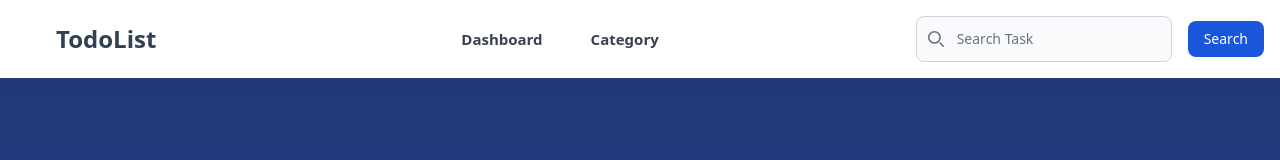
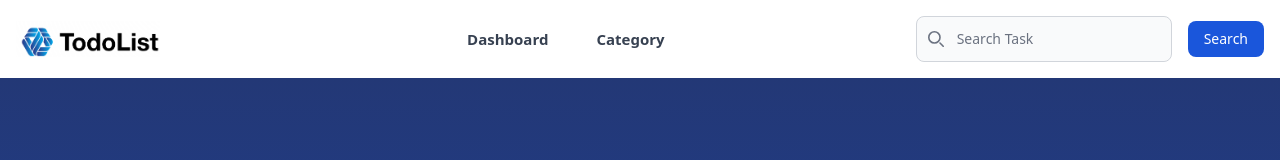
Before and after one commit to AkilSalah/TodoList_App, an Angular app: page / in a window 1280 px wide. Shown: the top 160 px of the page. Built offline with nearby package versions, Linux system fonts and the light colour scheme.

Commit message:
ADD LOGO

```diff
--- a/src/app/Feature/navbar/navbar.component.html
+++ b/src/app/Feature/navbar/navbar.component.html
@@ -1,9 +1,8 @@
 <header class="text-slate-700 container relative mx-auto flex flex-col overflow-hidden px-4 py-4 lg:flex-row lg:items-center">
     <a href="#" class="flex items-center whitespace-nowrap text-2xl font-black">
-      <span class="mr-2 w-8">
-        <!-- <img src="/images/JOJj79gp_Djhwdp_ZOKLL.png" alt="" /> -->
+      <span class="mr-2 w-36">
+        <img src="../../../assets/Img/todolistLogo.png"  alt="" />
       </span>
-      TodoList
     </a>
     <input type="checkbox" class="peer hidden" id="navbar-open" />
     <label class="absolute top-5 right-5 cursor-pointer lg:hidden" for="navbar-open">
```
Also changed, not shown: src/assets/Img/todolistLogo.png (added).
